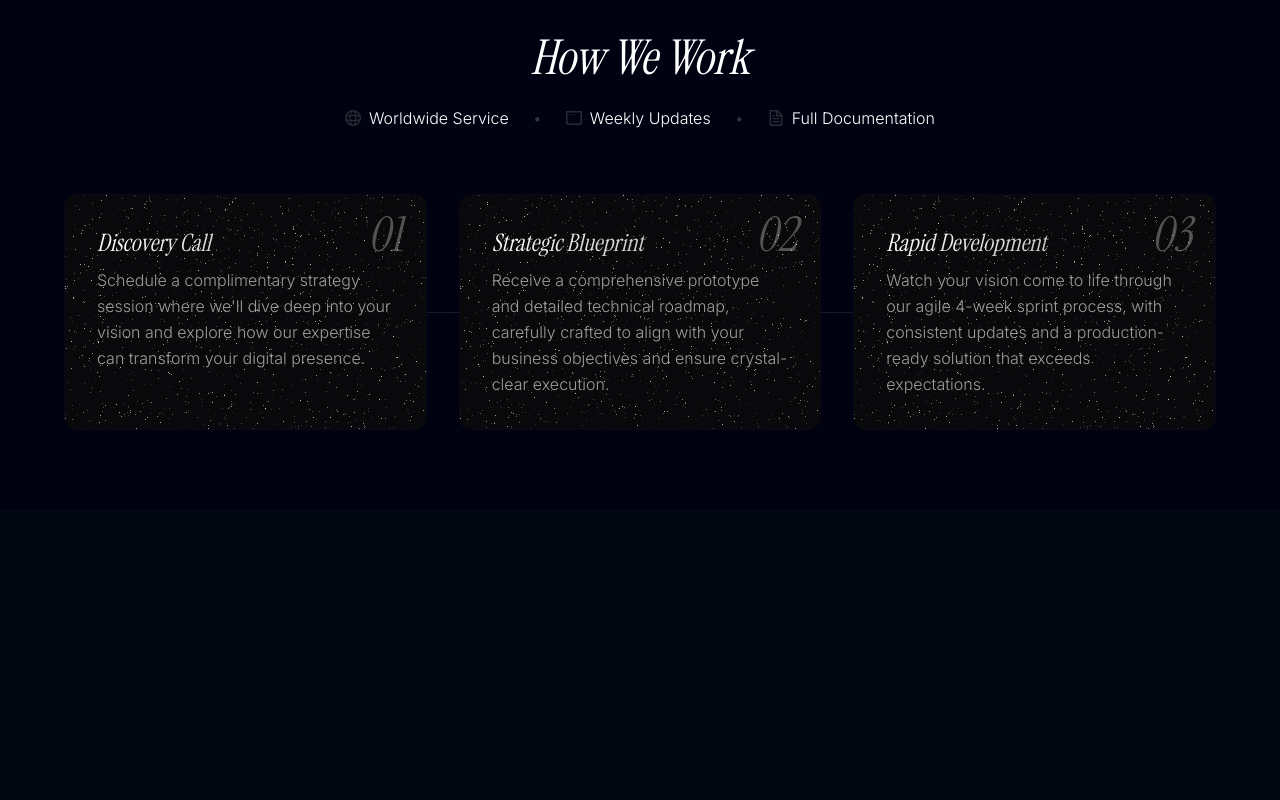
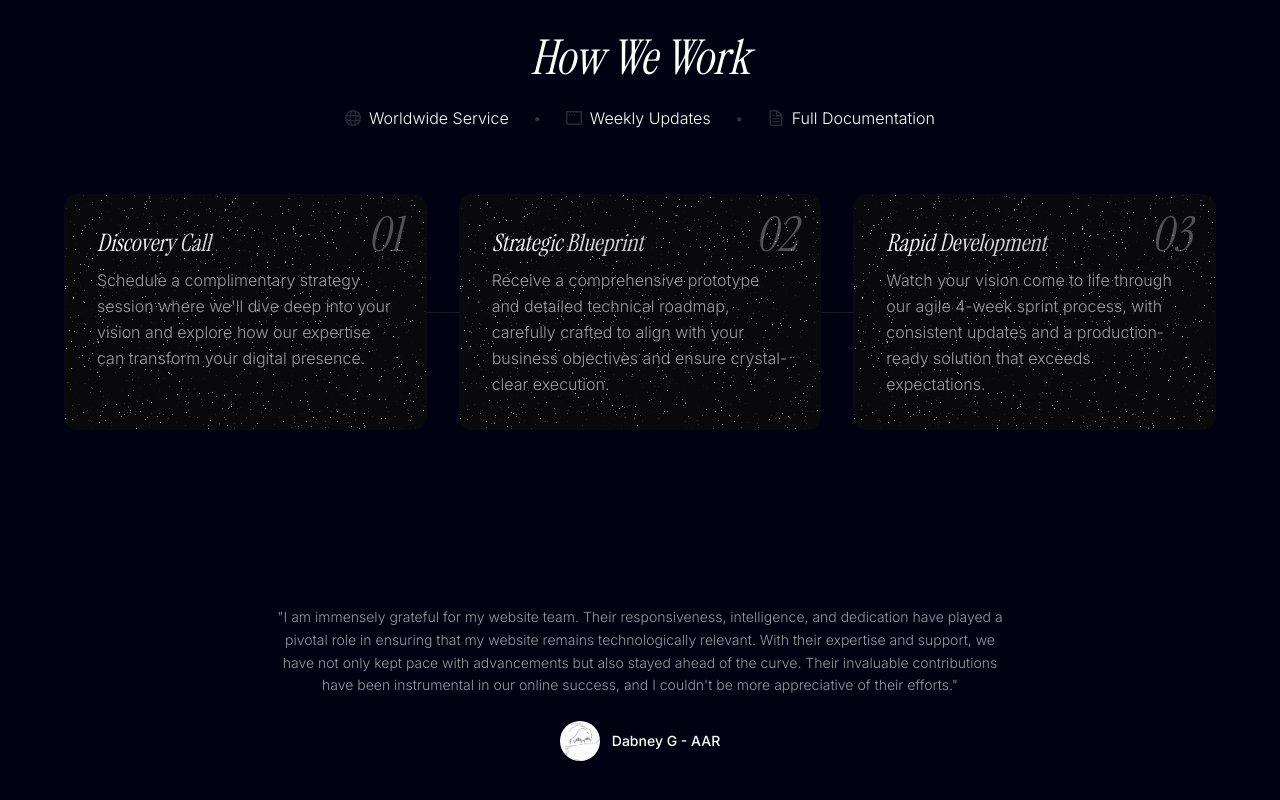
Before and after one commit to haloweavedev/portfolio, a Next.js app: page / in a window 1280 px wide. Shown: the part 1564-2364 px from the top of the page. Before the commit the page ends 2074 px from the top, so only its background shows below. Built offline with nearby package versions, Linux system fonts and the light colour scheme.

Commit message:
updated testimonials section on site

```diff
--- a/app/page.tsx
+++ b/app/page.tsx
@@ -3,6 +3,7 @@ import { Navbar } from "@/components/navbar";
 import { WorkSection } from "@/components/work-section";
 import HowItWorks from "@/components/ui/how-it-works";
 import { AuroraBackground } from "@/components/ui/aurora-background";
+import TestimonialSection from "@/components/testimonial";
 
 export default function Home() {
   return (
@@ -12,6 +13,7 @@ export default function Home() {
         <Hero />
         <WorkSection />
         <HowItWorks />
+        <TestimonialSection />
       </main>
     </AuroraBackground>
   );
--- /dev/null
+++ b/components/testimonial.tsx
@@ -0,0 +1,51 @@
+'use client';
+
+import { motion } from "framer-motion";
+
+export default function TestimonialSection() {
+  return (
+    <div className="py-24">
+      <motion.div
+        initial={{ opacity: 0, y: 20 }}
+        whileInView={{ opacity: 1, y: 0 }}
+        viewport={{ once: true }}
+        transition={{ duration: 0.7 }}
+        className="max-w-3xl mx-auto px-4 text-center"
+      >
+        {/* Testimonial Text */}
+        <motion.blockquote
+          initial={{ opacity: 0, y: 20 }}
+          whileInView={{ opacity: 1, y: 0 }}
+          viewport={{ once: true }}
+          transition={{ delay: 0.1 }}
+          className="text-[14px] text-white/60 font-light leading-relaxed mb-6"
+        >
+          &quot;I am immensely grateful for my website team. Their responsiveness, intelligence, and dedication have played a pivotal role in ensuring that my website remains technologically relevant. With their expertise and support, we have not only kept pace with advancements but also stayed ahead of the curve. Their invaluable contributions have been instrumental in our online success, and I couldn&apos;t be more appreciative of their efforts.&quot;
+        </motion.blockquote>
+
+        {/* Author Section */}
+        <motion.div
+          initial={{ opacity: 0, y: 20 }}
+          whileInView={{ opacity: 1, y: 0 }}
+          viewport={{ once: true }}
+          transition={{ delay: 0.2 }}
+          className="flex items-center justify-center gap-3"
+        >
+          {/* Author Image */}
+          <div className="w-10 h-10 rounded-full overflow-hidden bg-white/5">
+            <img
+              src="/dabney-g.png"
+              alt="Dean Koštomaj"
+              className="object-cover w-full h-full"
+            />
+          </div>
+
+          {/* Author Info */}
+          <div className="text-left">
+            <h4 className="text-[14px] text-white font-medium leading-tight">Dabney G - AAR</h4>
+          </div>
+        </motion.div>
+      </motion.div>
+    </div>
+  );
+}
```
Also changed, not shown: public/dabney-g.png (added).
